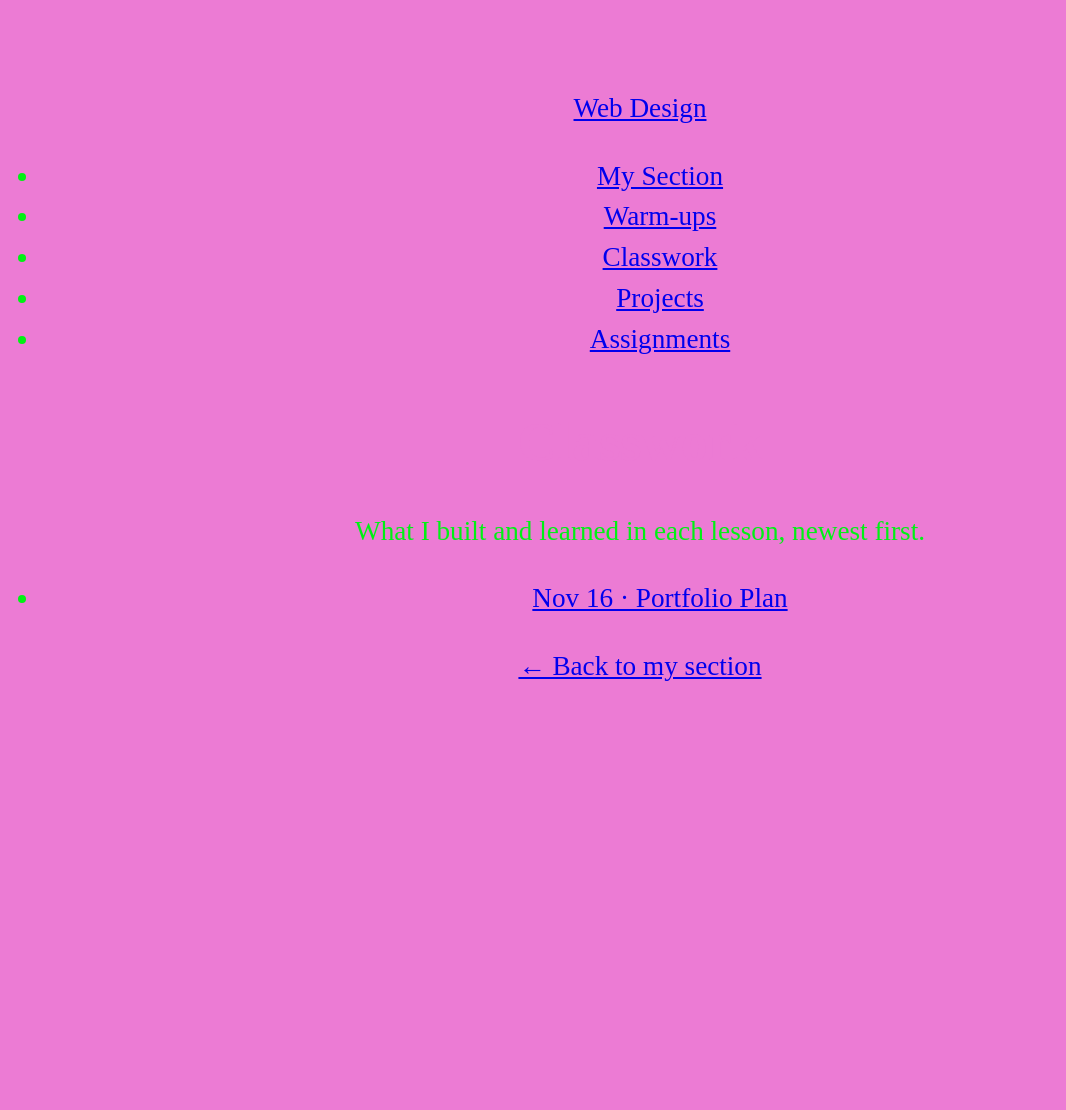
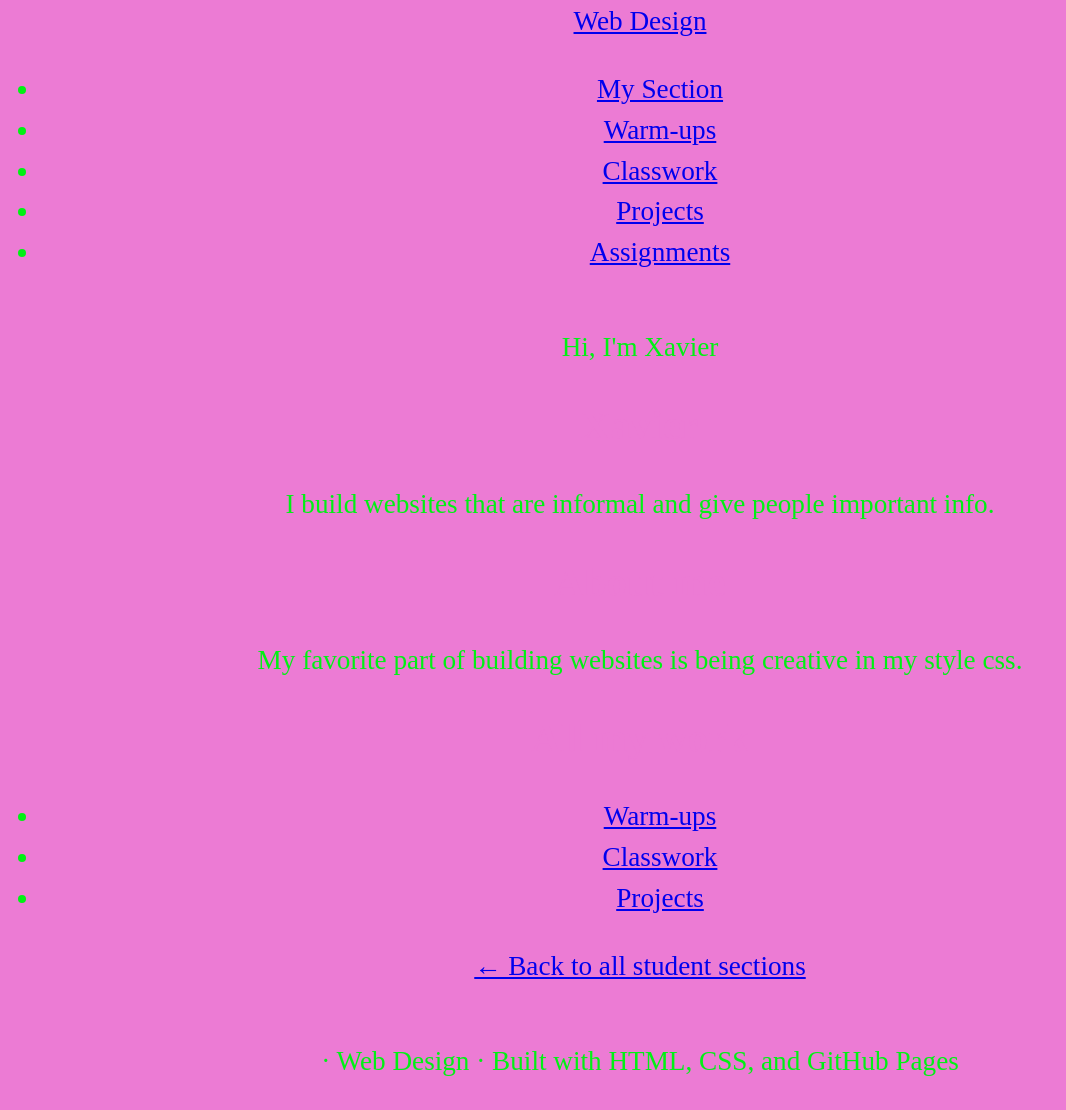
Before and after one commit to montverde-webdesign/xavier-skipworth, a plain HTML site: page classwork/index.html in a window 1280 px wide. Shown: the whole page, without its empty margins (0-1066 px from the left). Before the commit the page ends 802 px from the top, so only its background shows below. Drawn offline with Linux system fonts and the light colour scheme.

Commit message:
Add portfolio hero and about me

```diff
--- a/classwork/index.html
+++ b/classwork/index.html
@@ -1,43 +1,65 @@
-<!DOCTYPE html>
+<!doctype html>
 <html lang="en">
   <head>
-  <meta charset="UTF-8">
-  <meta name="viewport" content="width=device-width, initial-scale=1.0">
+    <meta charset="UTF-8" />
+    <meta name="viewport" content="width=device-width, initial-scale=1.0" />
     <title>Classwork | Xavier Skipworth 's Section</title>
-  <link rel="stylesheet" href="../style.css">
+    <link rel="stylesheet" href="../style.css" />
   </head>
   <body>
     <header>
       <nav>
-      <a href="https://montverde-webdesign.github.io/" class="logo">Web Design</a>
+        <a href="https://montverde-webdesign.github.io/" class="logo"
+          >Web Design</a
+        >
         <ul>
           <li><a href="../index.html">My Section</a></li>
           <li><a href="../warm-ups/index.html">Warm-ups</a></li>
           <li><a href="../classwork/index.html">Classwork</a></li>
           <li><a href="../projects/index.html">Projects</a></li>
-        <li><a href="https://montverde-webdesign.github.io/assignments.html">Assignments</a></li>
+          <li>
+            <a href="https://montverde-webdesign.github.io/assignments.html"
+              >Assignments</a
+            >
+          </li>
         </ul>
       </nav>
     </header>
 
     <main>
-    <h1>Classwork</h1>
-    <p>What I built and learned in each lesson, newest first.</p>
+      <section class="hero">
+        <p class="hello">Hi, I'm Xavier</p>
+        <h1>Xavier</h1>
+        <p class="intro">
+          I build websites that are informal and give people important info.
+        </p>
+      </section>
 
-    <!-- HOW TO ADD A PAGE TO THIS LIST:
-         Copy the example line below (the one starting with <li>),
-         paste it on the first line inside <ul class="entries">,
-        and change the file name and the text to match your new page.
-         Newest pages go at the TOP.
+      <section class="about">
+        <h2>About me</h2>
+        <p>
+          My favorite part of building websites is being creative in my style
+          css.
+        </p>
+      </section>
 
-         <li><a href="2026-10-23-section-setup.html">Oct 23 &middot; Set Up My Section</a></li>
-    -->
+      <section class="all-work">
+        <h2>All my work</h2>
+        <ul class="work-links">
+          <li><a href="warm-ups/index.html">Warm-ups</a></li>
+          <li><a href="classwork/index.html">Classwork</a></li>
+          <li><a href="projects/index.html">Projects</a></li>
+        </ul>
+      </section>
 
-    <ul class="entries">
-       <li><a href="2026-11-16-portfolio-plan.html">Nov 16 &middot; Portfolio Plan</a></li>
-    </ul>
-
-    <p><a href="../index.html">&larr; Back to my section</a></p>
+      <p>
+        <a href="https://montverde-webdesign.github.io/submissions.html"
+          >&larr; Back to all student sections</a
+        >
+      </p>
     </main>
+    <footer>
+  <p> &middot; Web Design &middot; Built with HTML, CSS, and GitHub Pages</p>
+</footer>
   </body>
 </html>
```
Lines whose indentation alone changed are shown as unchanged.
